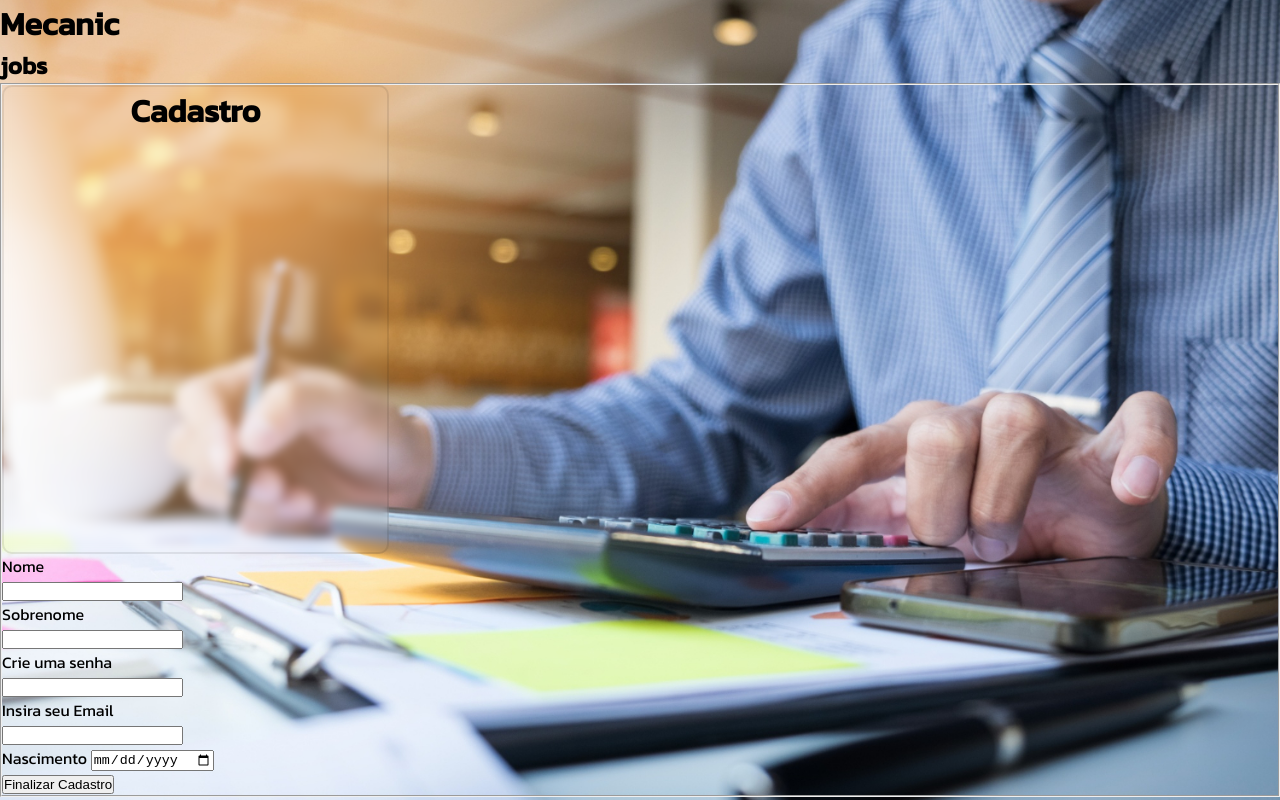
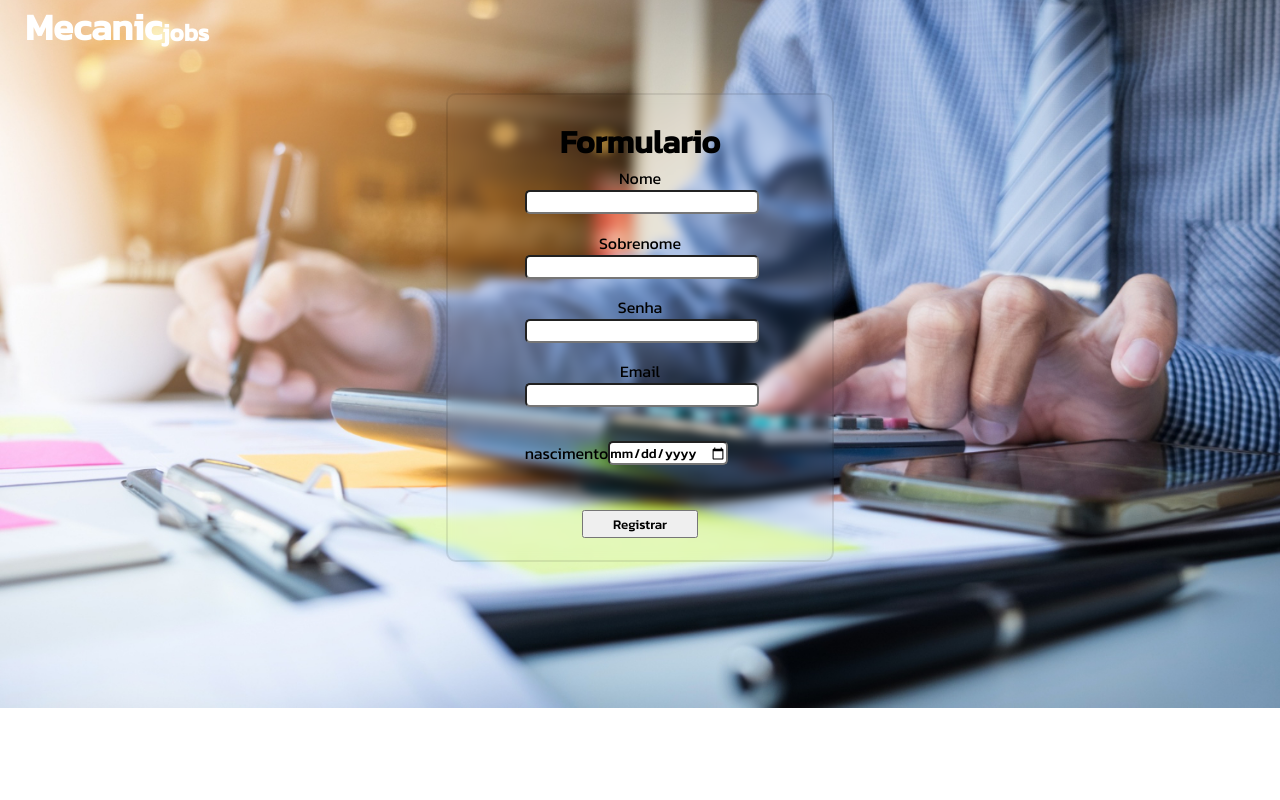
Before and after one commit to LuccasDutraF/MecanicJobs, a plain HTML site: page formulario.html in a window 1280 px wide. Drawn offline with Linux system fonts and the light colour scheme; files that its build step writes are made by us from their sources; files whose address does not match are found by name.

Commit message:
Update formulario.html

```diff
--- a/formulario.html
+++ b/formulario.html
@@ -1,56 +1,45 @@
 <!DOCTYPE html>
-<html lang="pt-BR">
+<html lang="pt-br">
 <head>
     <meta charset="UTF-8">
     <meta name="viewport" content="width=device-width, initial-scale=1.0">
-    <title>Cadastro Mecanicjobs</title>
-    <link rel="stylesheet" href="formulario.css">
-    <link rel="stylesheet" media="screen and (max-width: 1085px)" href="mobile-formulario.css">
-    <link rel="stylesheet" media="screen and (max-width: 854px)" href="mobile-formulario-3.css">
-    <link rel="stylesheet" media="screen and (max-width: 641px)" href="mobile-formulario-2.css">
-    </head>
+    <link rel="stylesheet" href="formulario/css/formulario.css">
+    <link rel="stylesheet" media="screen and (max-width: 1085px)" href="formulario/css/mobile-formulario.css">
+    <link rel="stylesheet" media="screen and (max-width: 854px)" href="formulario/css/mobile-formulario-3.css">
+    <link rel="stylesheet" media="screen and (max-width: 641px)" href="formulario/css/mobile-formulario-2.css">
+    <title>formulario</title>
+</head>
 <body>
-    <header>
-    <h1 class="titulo1">Mecanic</h1>
-    <h2 class="titulo2">jobs</h2>
-    </header>
-    <main>
-<fieldset class="fieldset">
-    <h1 class="formulario">Cadastro</h1>
-    <form>
-    <div class="nome">
-        <label for="Nome">Nome</label>
-    </div>
-    <div class="inputnome">
-        <input type="text" id="Nome">
-    </div>
-    <div class="sobrenome">
-        <label for="Sobrenome">Sobrenome</label>
-    </div>
-    <div class="inputsobrenome">
-        <input type="text" id="Sobrenome">
-    </div>
-    <div class="senha">
-        <label for="Senha">Crie uma senha</label>
-    </div>
-    <div class="inputsenha">
-        <input type="password" id="Senha">
-    </div>
-    <div class="email">
-        <label for="Email">Insira seu Email</label>
-    </div>
-    <div class="inputemail">
-        <input type="email" id="Email">
-    </div>
-    <div class="aniversario">
-    <label for="aniversario">Nascimento</label>
-    <input type="date" id="aniversario">
-    </div>
-    <div class="botao">
-        <input type="button" id="botaoregistrar" value="Finalizar Cadastro">
-    </div>
-    </form>
-</fieldset>
-</main>
+    <section class="cabeçalho">
+        <h1 id="titulo1">Mecanic</h1>
+        <h3 id="titulo2">jobs</h3>
+    </section>
+
+    <section class="formulario-container">
+        <fieldset class="formulario">
+            <form class="form">
+                <h1 class="titulo-formulario">Formulario</h1>
+                <div class="inputs">
+                <label for="input-nome" id="nome">Nome</label>
+                <input type="text" id="input-nome">
+                <label for="input-sobrenome" id="sobrenome">Sobrenome</label>
+                <input type="text" id="input-sobrenome">
+                <label for="input-senha" id="senha">Senha</label>
+                <input type="password" id="input-senha">
+                <label for="input-email" id="email">Email</label>
+                <input type="email" id="input-email">
+                <div class="nascimento-container">
+                <label for="input-nascimento" id="nascimento">nascimento</label>
+                <input type="date" name="nascimento" id="input-nascimento">
+                </div>
+                <button id="botao">
+                    <a>
+                        Registrar
+                    </a>
+                </button>
+            </form>
+        </fieldset>
+    </section>
+
 </body>
 </html>
```
